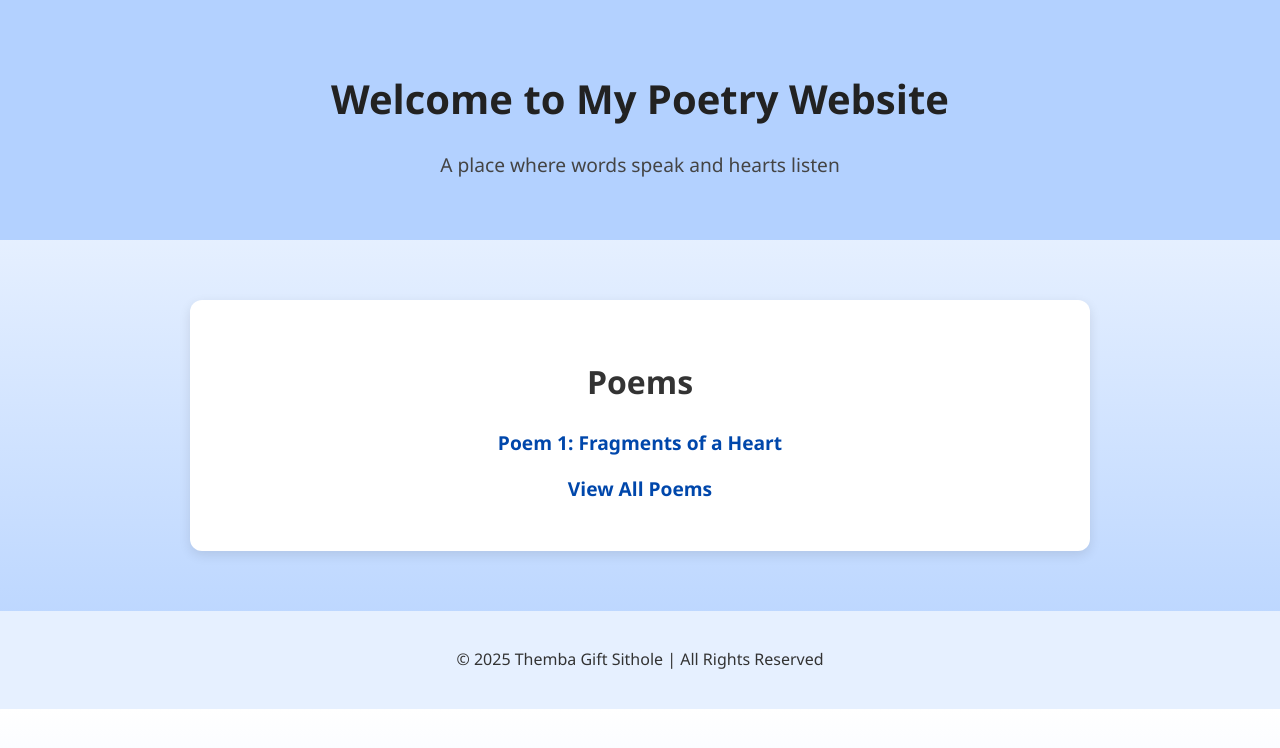
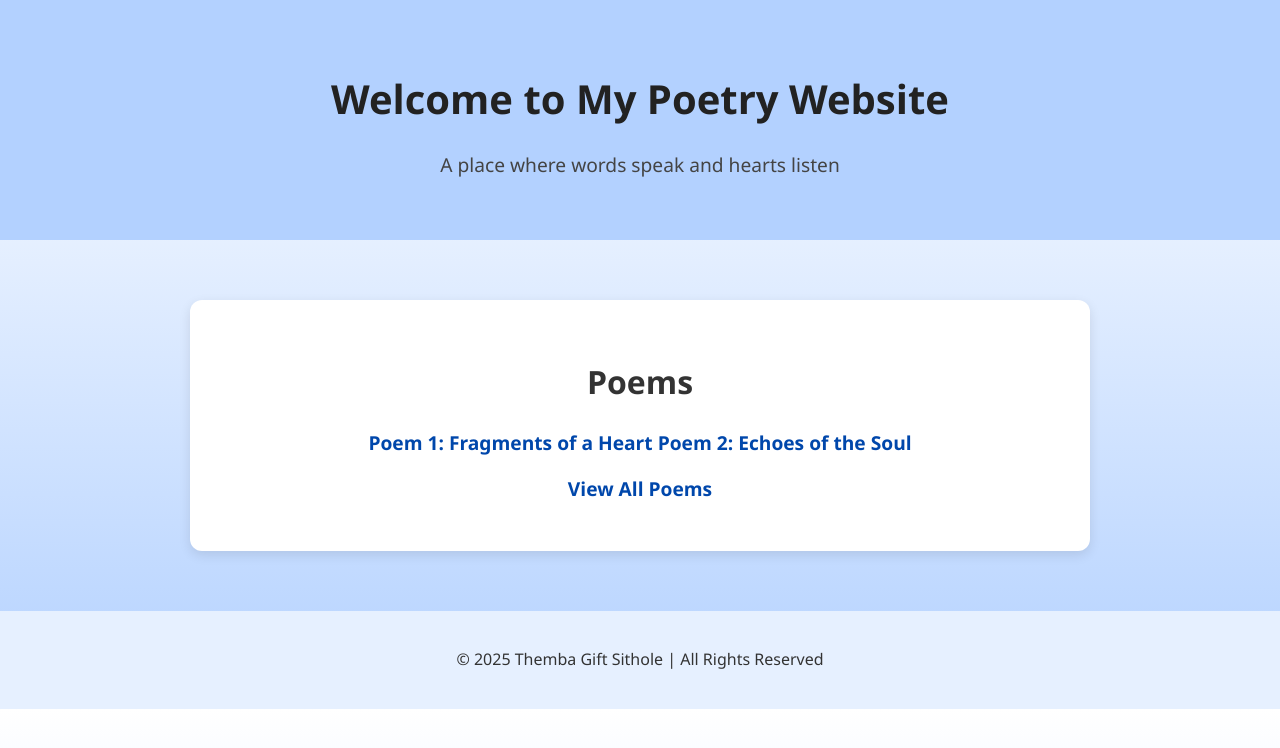
Before and after one commit to thembasithole306-jpg/My-website, a plain HTML site: page index.html in a window 1280 px wide. Drawn offline with Linux system fonts and the light colour scheme.

Commit message:
Add Poem 2 link to home page

```diff
--- a/index.html
+++ b/index.html
@@ -13,19 +13,20 @@
         <p class="subtitle">A place where words speak and hearts listen</p>
     </header>
 
-    <!-- Main content -->
+    <!-- Main Content -->
     <main class="main-container">
         <section class="poems-section">
             <h2>Poems</h2>
 
-            <!-- Poem link -->
-            <p>
-                <a class="poem-link" href="poem_1.html">
-                    Poem 1: Fragments of a Heart
-                </a>
-            </p>
+            <!-- Poem Links -->
+            <a class="poem-link" href="poem_1.html">
+                Poem 1: Fragments of a Heart
+            </a>
+            <a class="poem-link" href="poem_2.html">
+                Poem 2: Echoes of the Soul
+            </a>
 
-            <!-- View all poems -->
+            <!-- View All Poems -->
             <p class="view-all">
                 <a href="poems.html">View All Poems</a>
             </p>
```
